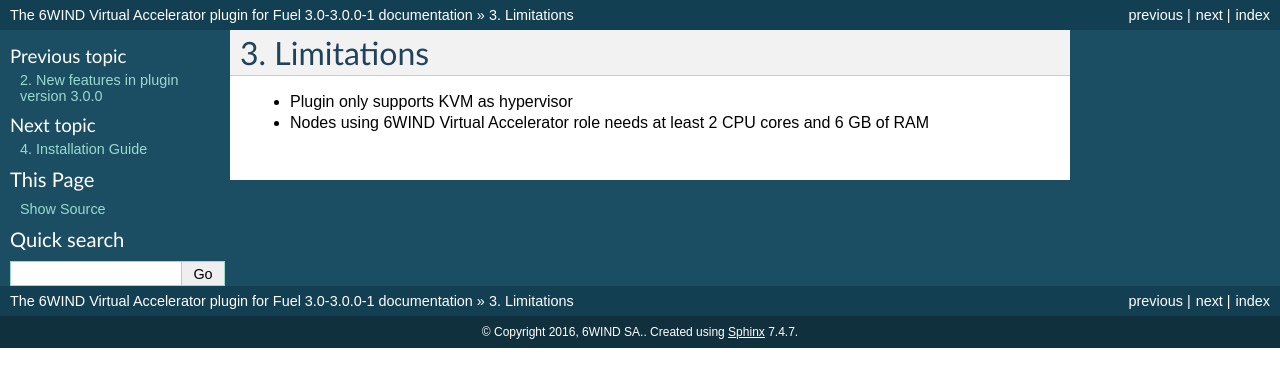
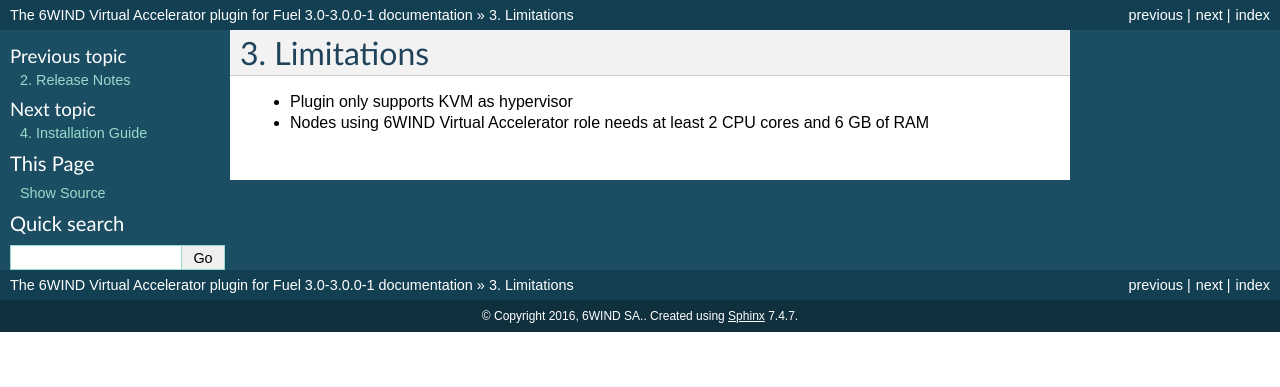
Before and after one commit to openstack-archive/fuel-plugin-6wind-virtual-accelerator, a Sphinx documentation site: the page built from doc/source/limitations.rst, in a window 1280 px wide. Shown: the top 387 px of the page. Built offline with Sphinx 7.4.7, drawn with Linux system fonts in a browser that asks for light colours.

Commit message:
6wind-virtual-accelerator-plugin: add new release note section
This patch adds a "release note" section to doc (that replaces the
new_features one) in order to be able to keep all the features available
in plugin (instead of just listing the new ones introduced by updates).

Signed-off-by: Francesco Santoro <francesco.santoro@6wind.com>

Conflicts:
	doc/source/new_features.rst

Change-Id: I4c8994e6de96240358dbc0abe4e3ed0320d19d35

```diff
--- a/doc/source/index.rst
+++ b/doc/source/index.rst
@@ -8,7 +8,7 @@ Guide to the 6WIND Virtual Accelerator plugin for Fuel 9.0
     :numbered:
 
     introduction
-    new_features
+    release_notes
     limitations
     installation
     user-guide
--- a/doc/source/new_features.rst
+++ /dev/null
@@ -1,4 +0,0 @@
-New features in plugin version 3.0.0
-====================================
-
-*   Support for Fuel 9.0
--- /dev/null
+++ b/doc/source/release_notes.rst
@@ -0,0 +1,7 @@
+Release Notes
+=============
+
+Version 3.0.0
+-------------
+
+*   Support for Fuel 9.0
```
